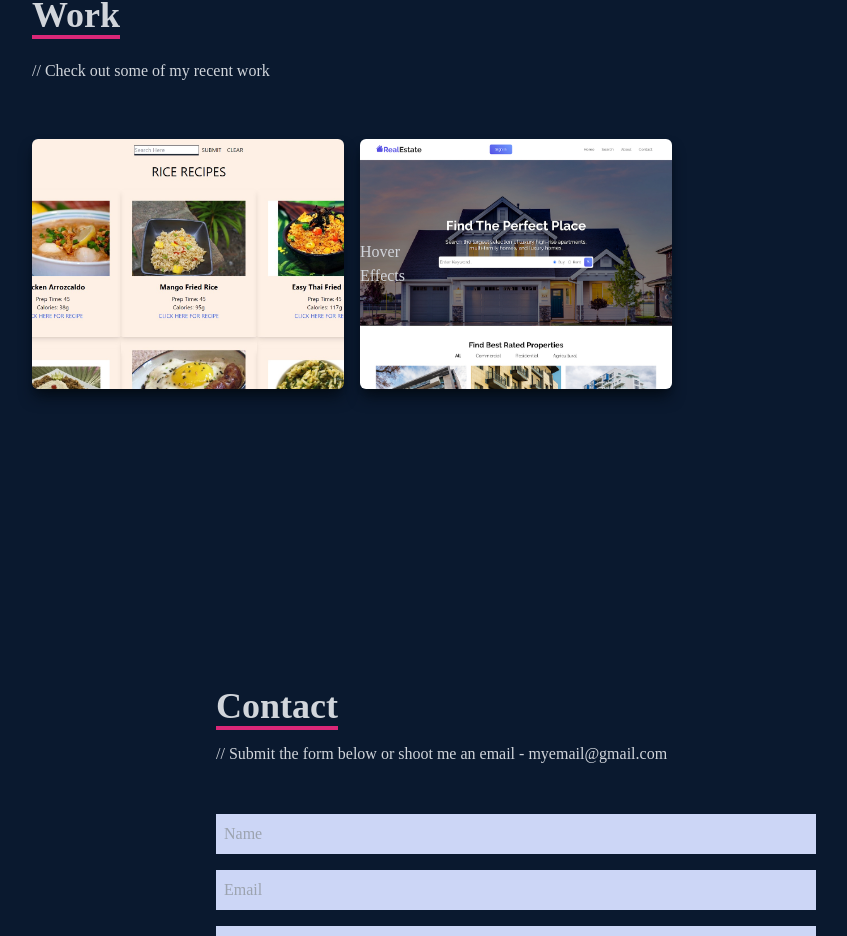
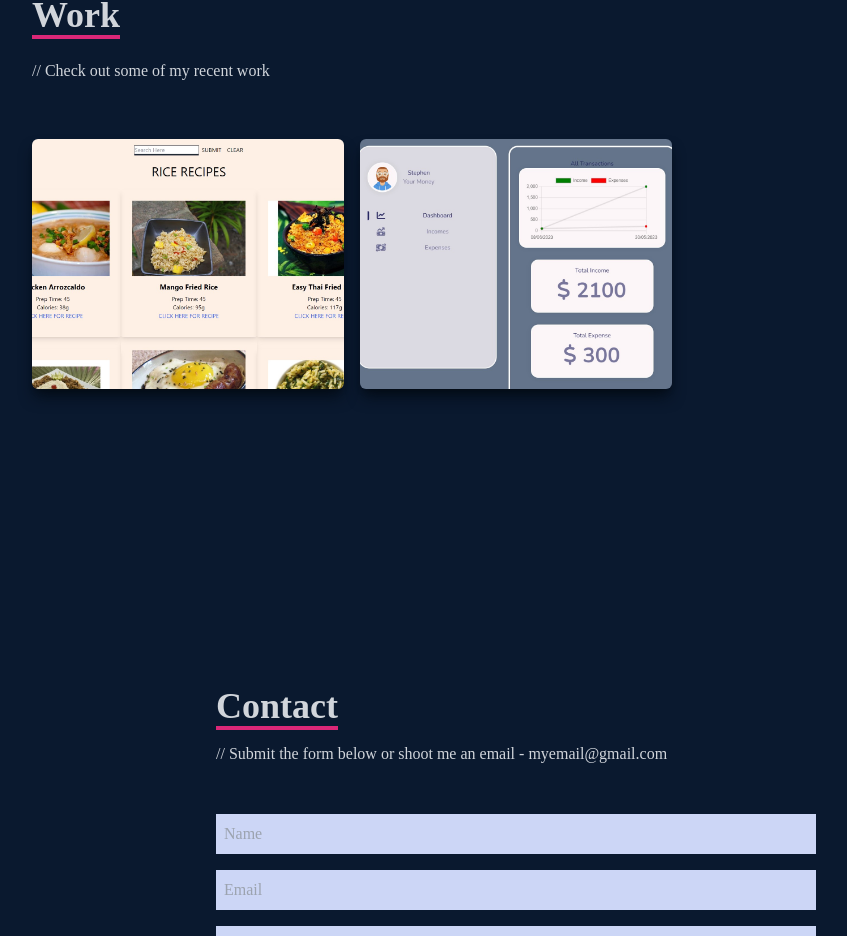
Before and after one commit to Tesvin/portfolio-website, a React (Create React App) app: page / in a window 1280 px wide. Shown: the part 2608-3544 px from the top of the page, without its empty margins (124-971 px from the left). Built offline with nearby package versions, Linux system fonts and the light colour scheme.

Commit message:
expense tracker

```diff
--- a/src/components/Work.jsx
+++ b/src/components/Work.jsx
@@ -2,6 +2,7 @@ import React from 'react'
 import WorkImg from '../assets/projects/workImg.jpeg'
 import realEstate from '../assets/projects/realestate.jpg'
 import foodapp from '../assets/projects/food-app.jpg'
+import expensetracker from '../assets/projects/expensetracker3.jpg'
 
 const Work = () => {
   return (
@@ -38,19 +39,19 @@ const Work = () => {
                 </div>
 
                  <div
-                    style={{backgroundImage: `url(${realEstate})`}}
+                    style={{backgroundImage: `url(${expensetracker})`}}
                     className='shadow-lg shadow-[#040c16] group container rounded-md flex justify-center items-center mx-auto content-div'>
 
-                        Hover Effects
+                        {/* Hover Effects  */}
                     <div className='opacity-0 group-hover:opacity-80'>
                         <span className='text-2xl font-bold text-white tracking-wider'>
-                            React JS Application
+                            Expense Tracker
                         </span>
                         <div className='pt-8 text-center'>
-                            <a href='/'>
+                            <a target='_blank' href='https://expenses-webapp.netlify.app/'>
                                 <button className='text-center rounded-lg px-4 py-3 m-2 bg-white text-gray-700 font-bold text-lg'>Demo</button>
                             </a>
-                            <a href='/'>
+                            <a target='_blank' href='https://github.com/Tesvin/portfolio-website'>
                                 <button className='text-center rounded-lg px-4 py-3 m-2 bg-white text-gray-700 font-bold text-lg'>Code</button>
                             </a>
                         </div>
```
Also changed, not shown: src/assets/projects/expensetracker3.jpg (added).
